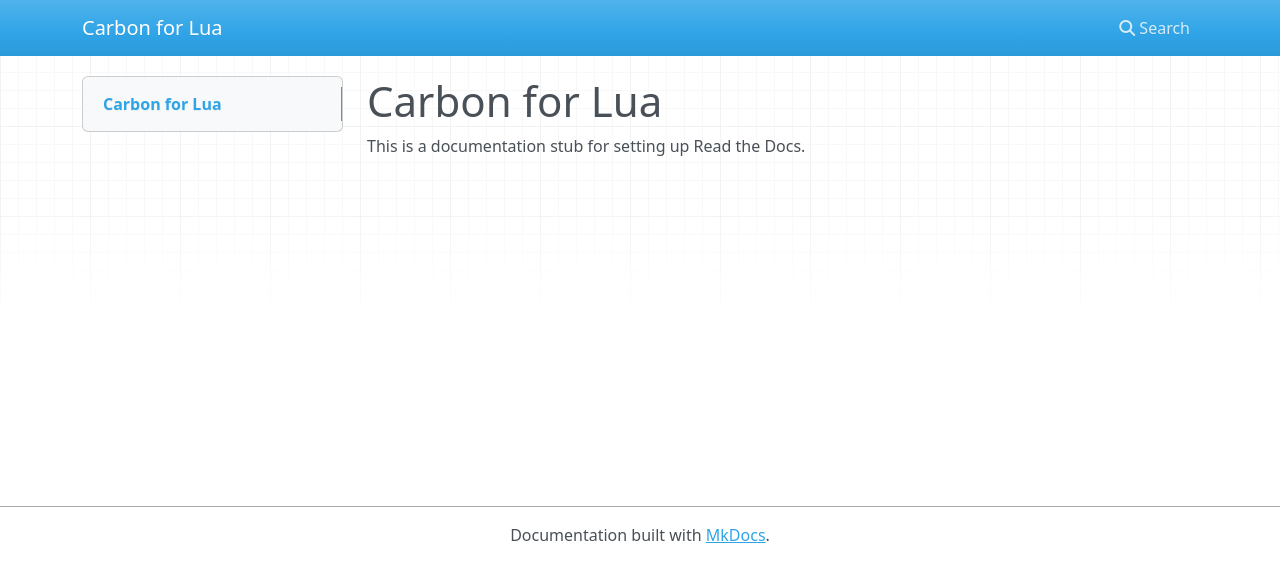
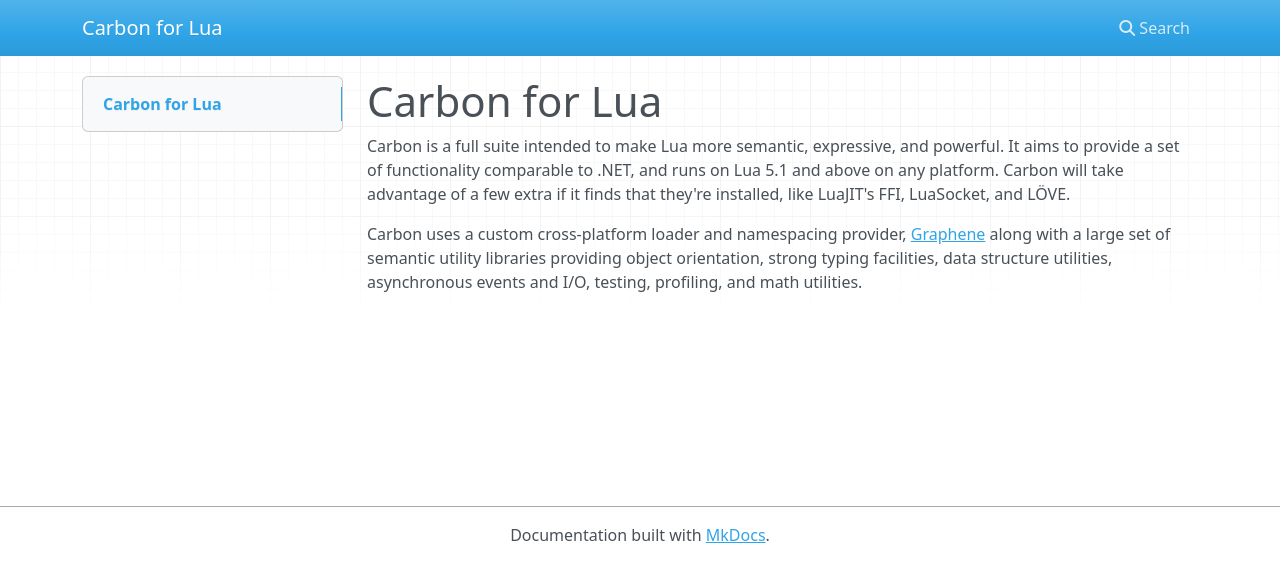
Before and after one commit to lua-carbon/carbon, an MkDocs documentation site: the page built from docs/index.md, in a window 1280 px wide. Shown: the top 582 px of the page. Built offline with MkDocs 1.6.1, drawn with Linux system fonts in a browser that asks for light colours; nearby versions of some CDN libraries.

```diff
--- a/docs/index.md
+++ b/docs/index.md
@@ -1,3 +1,7 @@
 # Carbon for Lua
 
-This is a documentation stub for setting up Read the Docs.
+Carbon is a full suite intended to make Lua more semantic, expressive, and powerful. It aims to provide a set of functionality comparable to .NET, and runs on Lua 5.1 and above on any platform. Carbon will take advantage of a few extra if it finds that they're installed, like LuaJIT's FFI, LuaSocket, and LÖVE.
+
+Carbon uses a custom cross-platform loader and namespacing provider, [Graphene][graphene] along with a large set of semantic utility libraries providing object orientation, strong typing facilities, data structure utilities, asynchronous events and I/O, testing, profiling, and math utilities.
+
+[graphene]: https://github.com/lua-carbon/graphene
```
Also changed, not shown: readme.md (+1 -1 lines), 1 other file.
